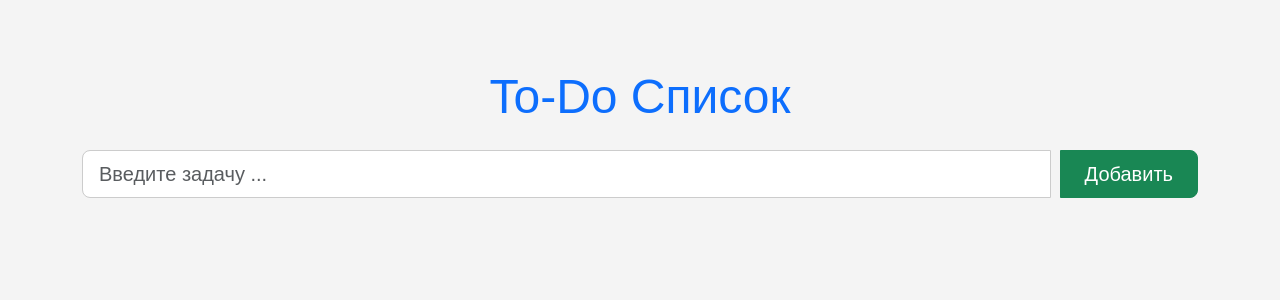
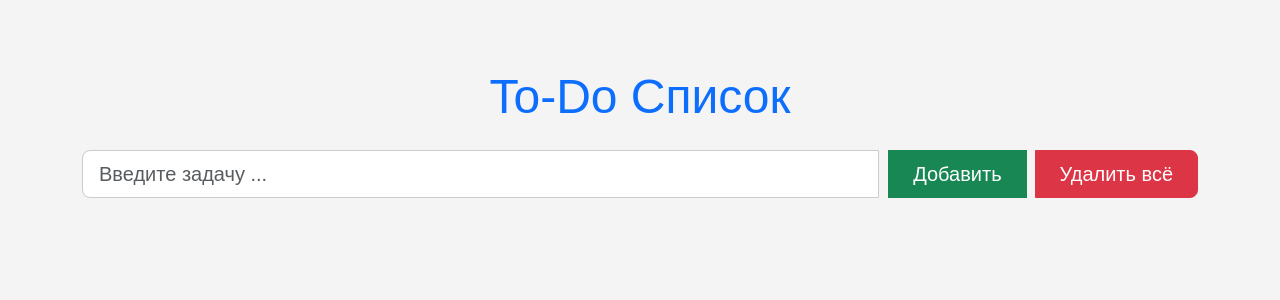
Before and after one commit to Sofizmis/todo-list-react, a React (Vite) app: page / in a window 1280 px wide. Shown: the top 300 px of the page. Built offline with nearby package versions, Linux system fonts and the light colour scheme.

Commit message:
Task 5 - Delete all tasks

```diff
--- a/src/ToDoList.jsx
+++ b/src/ToDoList.jsx
@@ -55,6 +55,11 @@ function ToDoList() {
         setTasks(updatedTasks);
     }
 
+    function clearTasks() {
+        setTasks([]);
+        localStorage.removeItem(STORAGE_KEY);
+    }
+
     return (
         <div className="container mt-5">
             <h1 className="text-center text-primary display-5 mb-4">To-Do Список</h1>
@@ -70,7 +75,11 @@ function ToDoList() {
                 <button className="btn btn-success btn-lg px-4" onClick={addTask}>
                     Добавить
                 </button>
-             </div>
+                <button className="btn btn-danger btn-lg px-4 ms-2" onClick={clearTasks}>
+                    Удалить всё
+                </button>
+            </div>
+
 
             <ol className="list-group">
                 {tasks.map((task, index) =>
```
